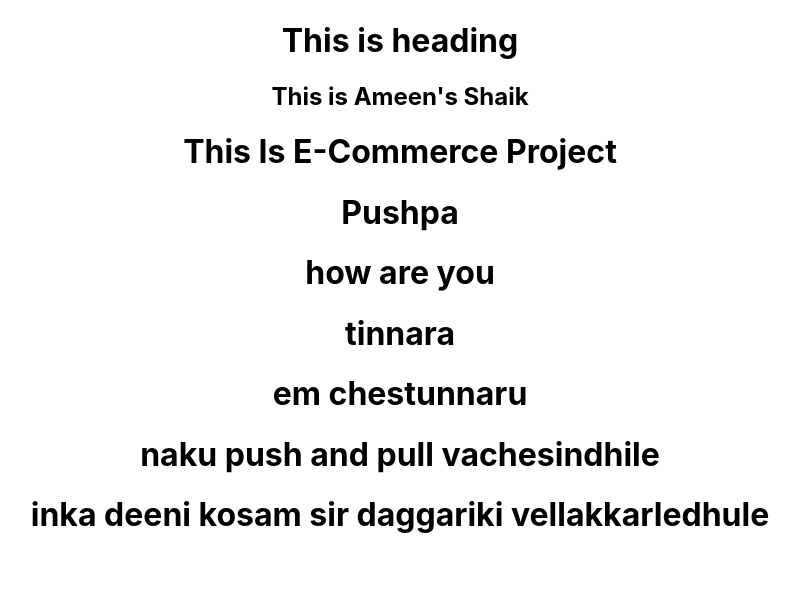
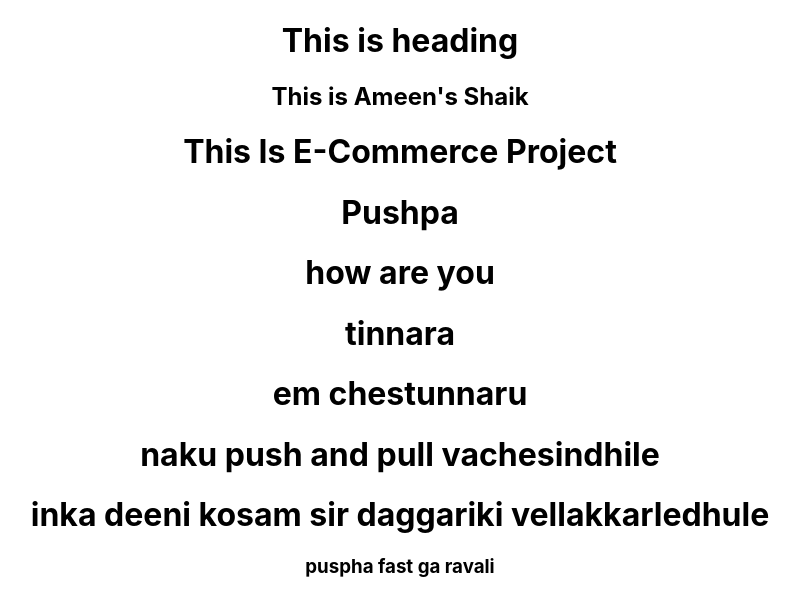
Before and after one commit to Bhavaniviyyapu9/EcommerceProject, a React (Create React App) app in the folder client/: page / in a window 1280 px wide. Shown: the top 616 px of the page, without its empty margins (240-1040 px from the left). Built offline with nearby package versions, Linux system fonts and the light colour scheme.

Commit message:
new changes

```diff
--- a/client/src/App.js
+++ b/client/src/App.js
@@ -13,6 +13,7 @@ function App() {
     <h1>em chestunnaru</h1>
     <h1>naku push and pull vachesindhile</h1>
     <h1>inka deeni kosam sir daggariki vellakkarledhule</h1>
+    <h3>puspha fast ga ravali</h3>
     </div>
   );
 }
```
Also changed, not shown: 1 other file (tests, documents, lock files or other folders).
